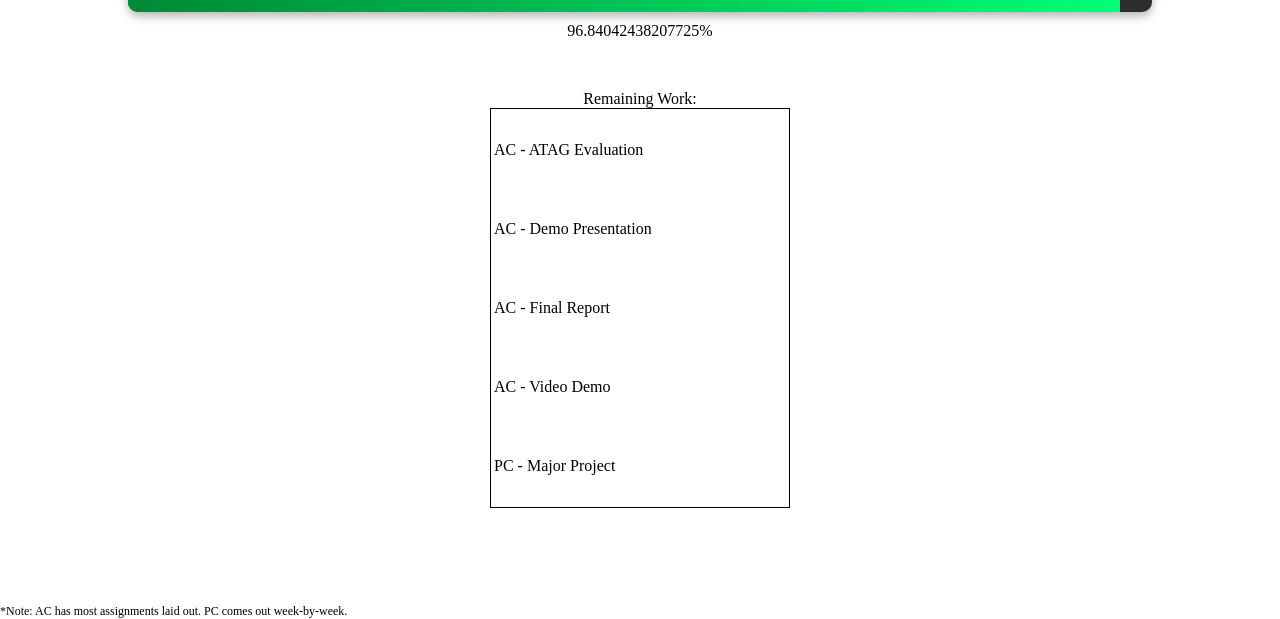
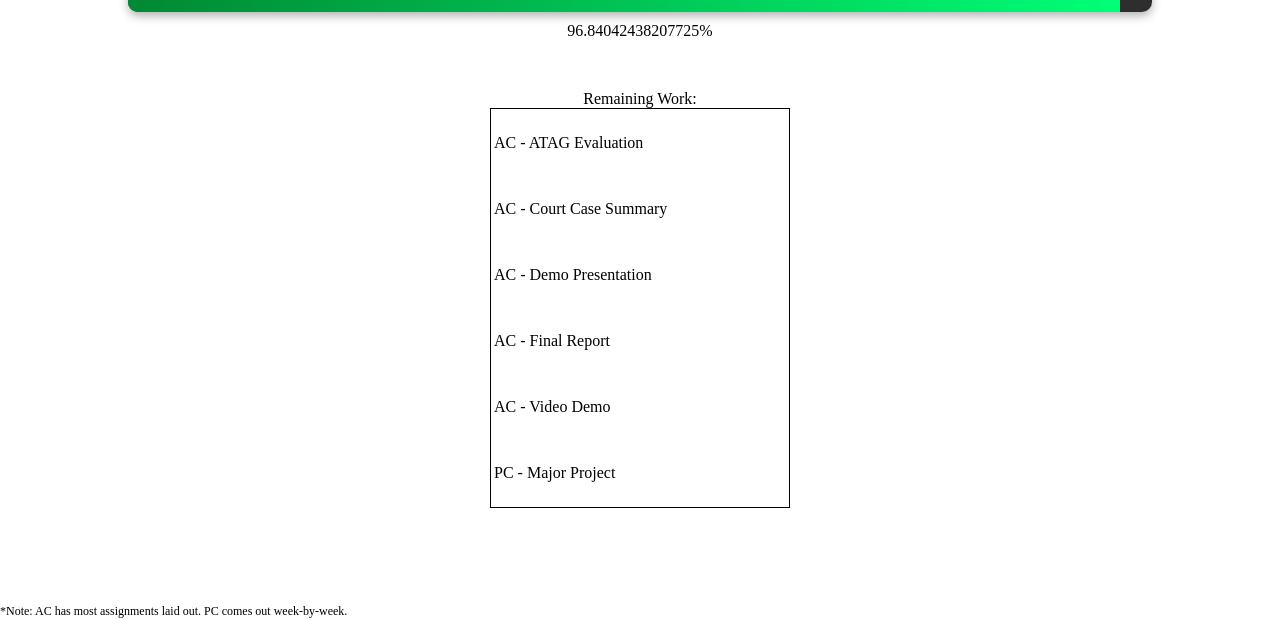
Before and after one commit to Bassel-T/GradTimer, a plain HTML site: page index.html in a window 1280 px wide. Shown: the part 184-803 px from the top of the page. Drawn offline with Linux system fonts and the light colour scheme.

Commit message:
A new assignment has appeared

```diff
--- a/index.html
+++ b/index.html
@@ -16,6 +16,7 @@
         <span>Remaining Work:</span>
         <table>
             <tr><td>AC - ATAG Evaluation</td></tr>
+            <tr><td>AC - Court Case Summary</td></tr>
             <tr><td>AC - Demo Presentation</td></tr>
             <tr><td>AC - Final Report</td></tr>
             <tr><td>AC - Video Demo</td></tr>
```
